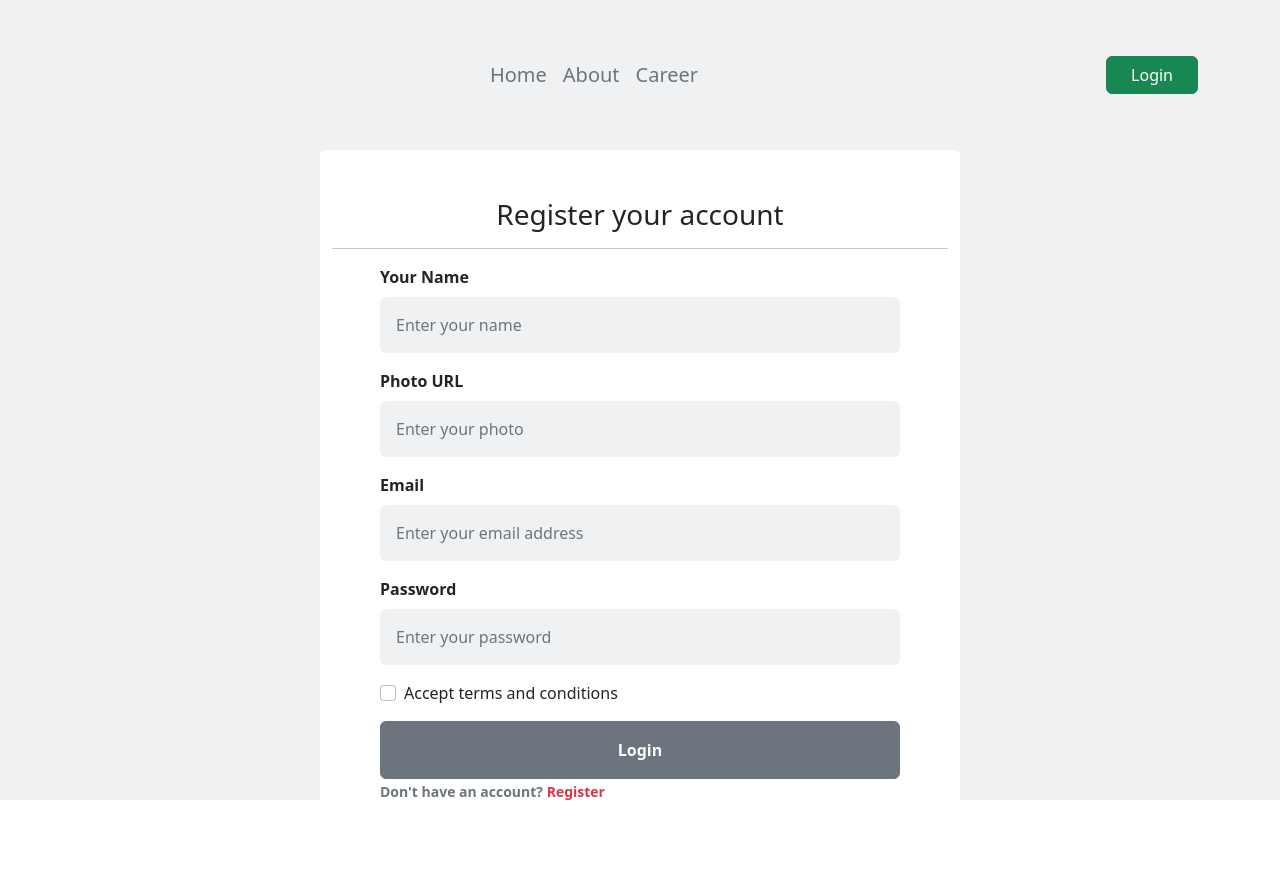
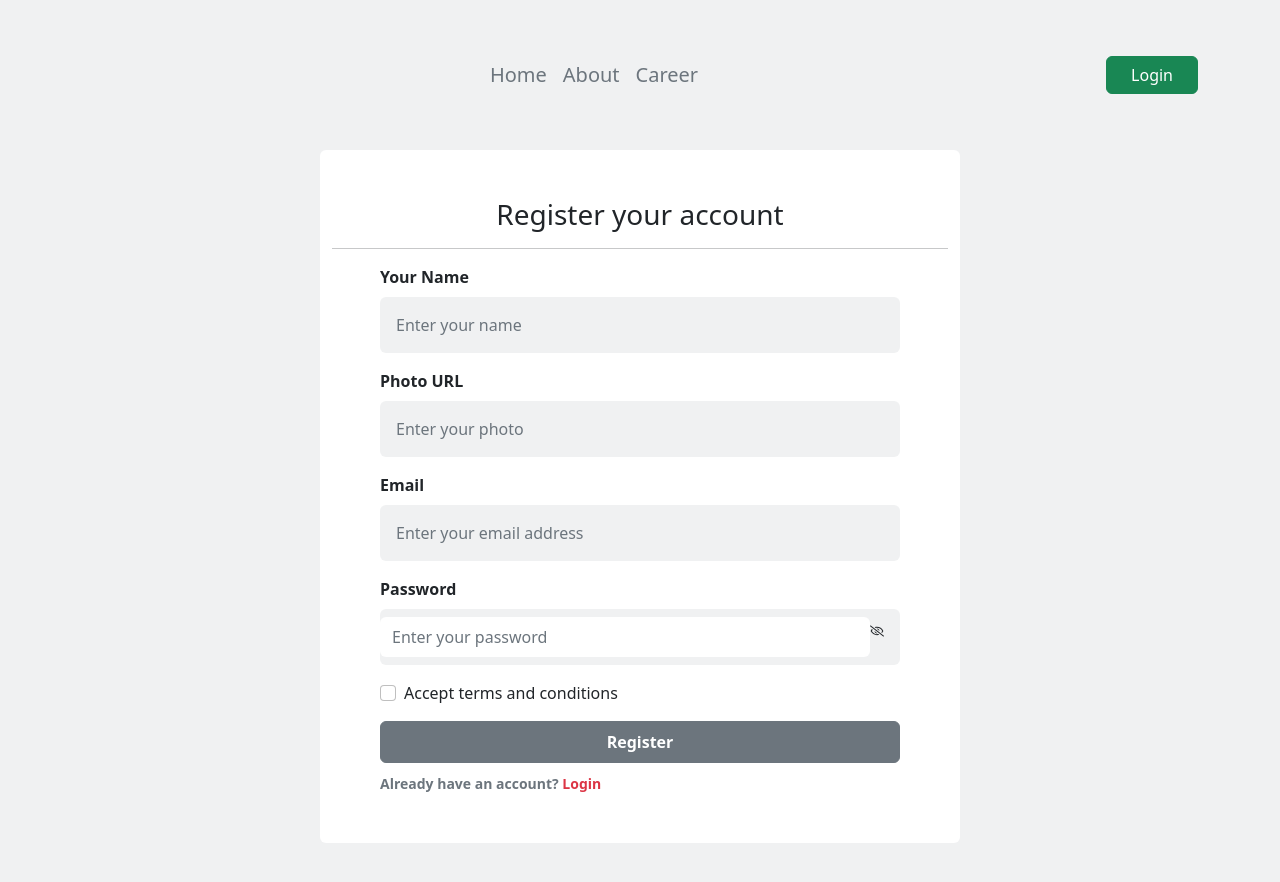
Before and after one commit to masumbillah99/the-news-dragon-side, a React (Vite) app: page /register in a window 1280 px wide. Shown: the top 882 px of the page. Before the commit the page ends 851 px from the top, so only its background shows below. Built offline with nearby package versions, Linux system fonts and the light colour scheme.

Commit message:
authentication system add in login and register rotue

```diff
--- a/src/layouts/LoginLayout.jsx
+++ b/src/layouts/LoginLayout.jsx
@@ -4,7 +4,7 @@ import NavigationBar from "../pages/Shared/NavigationBar/NavigationBar";
 
 const LoginLayout = () => {
   return (
-    <div className="bg-secondary bg-opacity-10 py-5 vh-100">
+    <div className="bg-secondary bg-opacity-10 py-5 min-vh-100">
       <NavigationBar />
       <Outlet />
     </div>
--- a/src/pages/Login/Login/Login.jsx
+++ b/src/pages/Login/Login/Login.jsx
@@ -1,13 +1,36 @@
-import React from "react";
+import React, { useContext, useState } from "react";
+import { Link } from "react-router-dom";
 import { Button, Container, Form } from "react-bootstrap";
-import { Link } from "react-router-dom";
+import { AuthContext } from "../../../providers/AuthProvider";
+import { FaRegEye, FaRegEyeSlash } from "react-icons/fa";
 
 const Login = () => {
+  const { signInUser } = useContext(AuthContext);
+
+  const [error, setError] = useState("");
+  const [show, setShow] = useState(false);
+
+  const handleLogin = (event) => {
+    event.preventDefault();
+    const form = event.target;
+    const email = form.email.value;
+    const password = form.password.value;
+
+    signInUser(email, password)
+      .then((result) => {
+        const loggedUser = result.user;
+        console.log(loggedUser);
+      })
+      .catch((err) => {
+        setError(err.message);
+      });
+  };
+
   return (
     <Container className="w-50 mx-auto py-5 bg-white rounded-2">
       <h3 className="text-center">Login your account</h3>
       <hr />
-      <Form className="mt-3 px-5 px-xl-5">
+      <Form onSubmit={handleLogin} className="mt-3 px-5 px-xl-5">
         <Form.Group className="mb-3" controlId="formBasicEmail">
           <Form.Label className="fw-semibold">Email Address</Form.Label>
           <Form.Control
@@ -20,20 +43,35 @@ const Login = () => {
         </Form.Group>
         <Form.Group className="mb-3" controlId="formBasicPassword">
           <Form.Label className="fw-semibold">Password</Form.Label>
-          <Form.Control
-            className="p-3 bg-secondary bg-opacity-10 border-0"
-            type="password"
-            name="password"
-            placeholder="Enter your password"
-            required
-          />
+          <div className="d-flex bg-secondary bg-opacity-10 pe-3 py-2 rounded">
+            <Form.Control
+              className="border-0"
+              type={show ? "text" : "password"}
+              name="password"
+              placeholder="Enter your password"
+              required
+            />
+            <p onClick={() => setShow(!show)}>
+              <small>
+                {show ? (
+                  <span>
+                    <FaRegEye className="" />
+                  </span>
+                ) : (
+                  <span>
+                    <FaRegEyeSlash className="" />
+                  </span>
+                )}
+              </small>
+            </p>
+          </div>
         </Form.Group>
         <Form.Group className="mb-3" controlId="formBasicCheckbox">
           <Form.Check type="checkbox" label="Remember password" />
         </Form.Group>
         <Button
           variant="secondary"
-          className="w-100 py-3 fw-semibold"
+          className="w-100 py-3 fw-semibold mb-2"
           type="submit"
         >
           Login
@@ -42,10 +80,15 @@ const Login = () => {
         <Form.Text className="fw-semibold">
           Don't have an account?{" "}
           <Link className="text-decoration-none text-danger" to="/register">
-            Login
+            Register
           </Link>
         </Form.Text>
       </Form>
+      {error && (
+        <p className="bg-info text-white text-center mt-3 w-75 mx-auto p-3 rounded">
+          {error}
+        </p>
+      )}
     </Container>
   );
 };
--- a/src/pages/Login/Register/Register.jsx
+++ b/src/pages/Login/Register/Register.jsx
@@ -1,14 +1,49 @@
-import React from "react";
+import React, { useContext, useState } from "react";
+import { Link, useLocation } from "react-router-dom";
+import { AuthContext } from "../../../providers/AuthProvider";
 import { Button, Container, Form } from "react-bootstrap";
-import { Link, useLocation } from "react-router-dom";
+import { FaRegEye, FaRegEyeSlash } from "react-icons/fa";
 
 const Register = () => {
+  const { user, RegisterUser } = useContext(AuthContext);
+
+  const [error, setError] = useState("");
+  const [show, setShow] = useState(false);
+
+  const handleRegistration = (event) => {
+    event.preventDefault();
+    const form = event.target;
+    const name = form.name.value;
+    const photo = form.photo.value;
+    const email = form.email.value;
+    const password = form.password.value;
+
+    if (/^(?=.*[a-z])(?=.*[A-Z])(?=.*d)[a-zA-Zd]{6,}$/.test(password)) {
+      setError("password not valid");
+      return;
+    } else if (password.length < 6) {
+      setError("password must be 6 characters longer");
+    } else if (/^[^\s@]+@[^\s@]+\.[^\s@]+$/.test(email)) {
+      setError("email is not valid");
+    }
+    if ((name, photo, email, password)) {
+      RegisterUser(email, password)
+        .then((result) => {
+          const loggedUser = result.user;
+          console.log(loggedUser);
+        })
+        .catch((err) => {
+          setError(err.message);
+        });
+    }
+  };
+
   return (
     <Container className="w-50 mx-auto py-5 bg-white rounded-2">
       <h3 className="text-center">Register your account</h3>
       <hr />
-      <Form className="mt-3 px-5 px-xl-5">
-        <Form.Group className="mb-3" controlId="formBasicEmail">
+      <Form onSubmit={handleRegistration} className="mt-3 px-5 px-xl-5">
+        <Form.Group className="mb-3" controlId="formBasicName">
           <Form.Label className="fw-semibold">Your Name</Form.Label>
           <Form.Control
             className="p-3 bg-secondary bg-opacity-10 border-0"
@@ -17,14 +52,13 @@ const Register = () => {
             placeholder="Enter your name"
           />
         </Form.Group>
-        <Form.Group className="mb-3" controlId="formBasicEmail">
+        <Form.Group className="mb-3" controlId="formBasicPhoto">
           <Form.Label className="fw-semibold">Photo URL</Form.Label>
           <Form.Control
             className="p-3 bg-secondary bg-opacity-10 border-0"
             type="text"
             name="photo"
             placeholder="Enter your photo"
-            required
           />
         </Form.Group>
         <Form.Group className="mb-3" controlId="formBasicEmail">
@@ -39,32 +73,52 @@ const Register = () => {
         </Form.Group>
         <Form.Group className="mb-3" controlId="formBasicPassword">
           <Form.Label className="fw-semibold">Password</Form.Label>
-          <Form.Control
-            className="p-3 bg-secondary bg-opacity-10 border-0"
-            type="password"
-            name="password"
-            placeholder="Enter your password"
-            required
-          />
+          <div className="d-flex bg-secondary bg-opacity-10 pe-3 py-2 rounded">
+            <Form.Control
+              className="border-0"
+              type={show ? "text" : "password"}
+              name="password"
+              placeholder="Enter your password"
+              required
+            />
+            <p onClick={() => setShow(!show)}>
+              <small>
+                {show ? (
+                  <span>
+                    <FaRegEye className="" />
+                  </span>
+                ) : (
+                  <span>
+                    <FaRegEyeSlash className="" />
+                  </span>
+                )}
+              </small>
+            </p>
+          </div>
         </Form.Group>
         <Form.Group className="mb-3" controlId="formBasicCheckbox">
           <Form.Check type="checkbox" label="Accept terms and conditions" />
         </Form.Group>
         <Button
           variant="secondary"
-          className="w-100 py-3 fw-semibold"
+          className="w-100 py-2 fw-semibold mb-2"
           type="submit"
         >
-          Login
+          Register
         </Button>
         <br />
         <Form.Text className="fw-semibold">
-          Don't have an account?{" "}
-          <Link className="text-decoration-none text-danger" to="/register">
-            Register
+          Already have an account?{" "}
+          <Link className="text-decoration-none text-danger" to="/login">
+            Login
           </Link>
         </Form.Text>
       </Form>
+      {error && (
+        <p className="bg-info text-white text-center mt-3 w-75 mx-auto p-3 rounded">
+          {error}
+        </p>
+      )}
     </Container>
   );
 };
--- a/src/pages/Shared/NavigationBar/NavigationBar.jsx
+++ b/src/pages/Shared/NavigationBar/NavigationBar.jsx
@@ -14,7 +14,7 @@ const NavigationBar = () => {
         <Container>
           <Navbar.Toggle aria-controls="basic-navbar-nav" />
           <Navbar.Collapse id="basic-navbar-nav">
-            <Nav className="ms-auto fs-5">
+            <Nav className="ms-auto fs-5 my-3 my-lg-0">
               <Link
                 className="text-decoration-none text-secondary"
                 to="/category/0"
@@ -22,7 +22,7 @@ const NavigationBar = () => {
                 Home
               </Link>
               <Link
-                className="text-decoration-none text-secondary mx-3"
+                className="text-decoration-none text-secondary my-3 my-lg-0 mx-lg-3"
                 to="/about"
               >
                 About
--- a/src/providers/AuthProvider.jsx
+++ b/src/providers/AuthProvider.jsx
@@ -1,14 +1,29 @@
-import React from "react";
-import { createContext } from "react";
-import { getAuth } from "firebase/auth";
+import React, { createContext, useState } from "react";
+import {
+  createUserWithEmailAndPassword,
+  getAuth,
+  signInWithEmailAndPassword,
+} from "firebase/auth";
 import app from "../firebase/firebase.config";
 
 export const AuthContext = createContext(null);
+// initialize firebase authentication
 const auth = getAuth(app);
 
 const AuthProvider = ({ children }) => {
-  const user = null;
-  const authInfo = { user };
+  const [user, setUser] = useState(null);
+
+  // sign up new users
+  const RegisterUser = (email, password) => {
+    return createUserWithEmailAndPassword(auth, email, password);
+  };
+
+  // sign in existing users
+  const signInUser = (email, password) => {
+    return signInWithEmailAndPassword(auth, email, password);
+  };
+
+  const authInfo = { user, RegisterUser, signInUser };
 
   return (
     <div>
```
